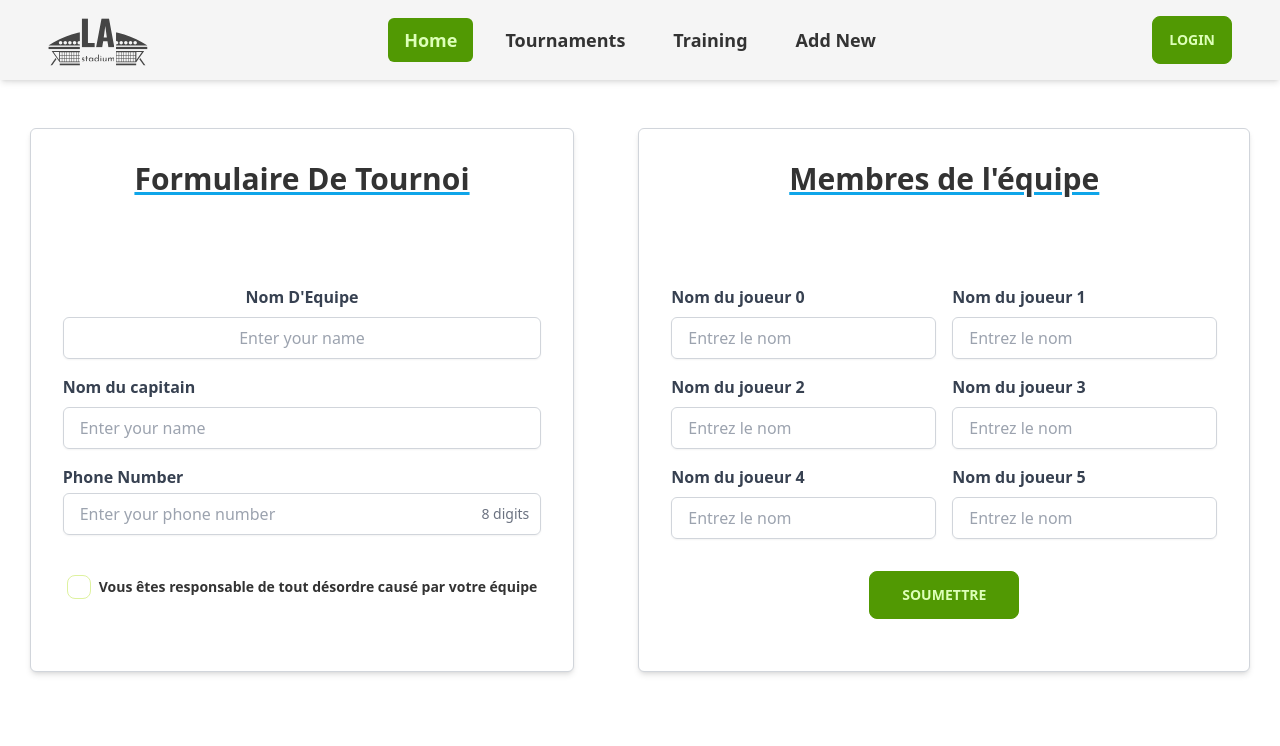
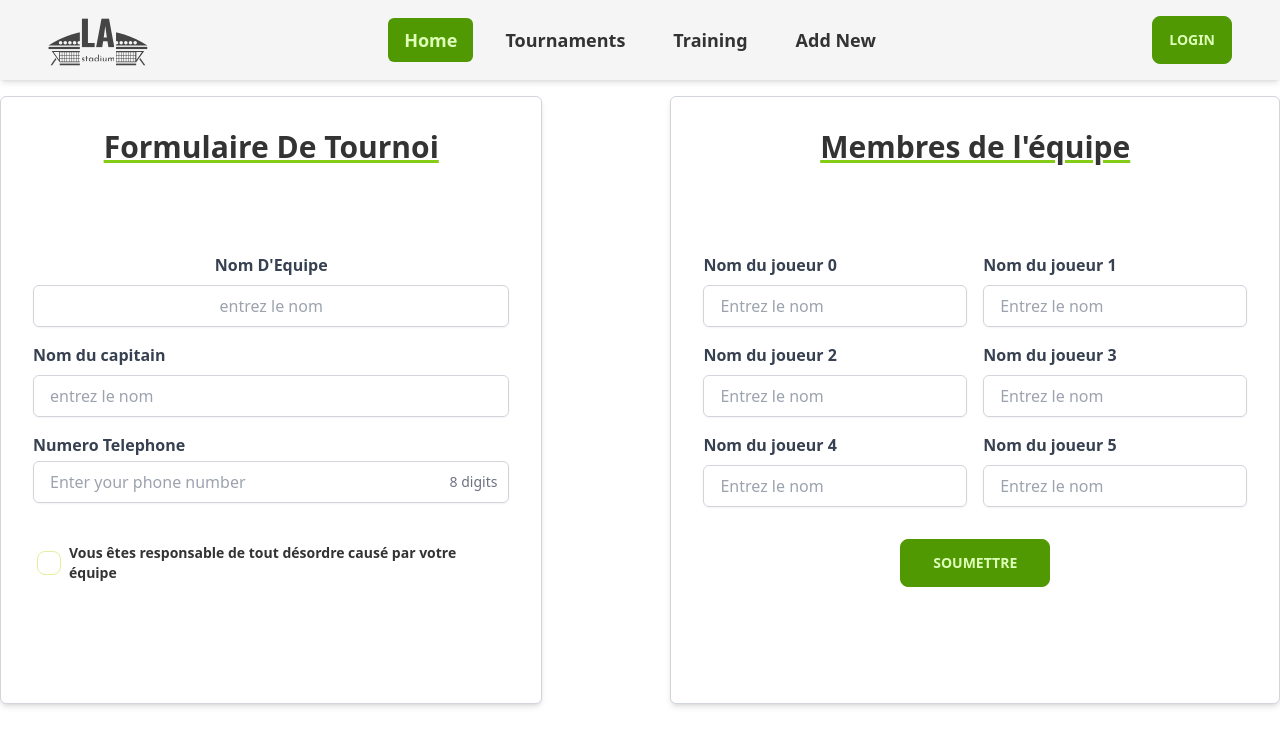
Before and after one commit to azizsrarfi248/LA-stadium, a Next.js app: page /tournaments in a window 1280 px wide. Shown: the top 746 px of the page. Built offline with nearby package versions, Linux system fonts and the light colour scheme.

Commit message:
starting backend

```diff
--- a/package.json
+++ b/package.json
@@ -9,13 +9,17 @@
     "lint": "next lint"
   },
   "dependencies": {
+    "@hookform/resolvers": "^3.1.0",
     "@next-auth/prisma-adapter": "^1.0.6",
     "@prisma/client": "^4.12.0",
     "daisyui": "^2.51.5",
     "next": "13.2.4",
     "next-auth": "^4.22.1",
     "react": "18.2.0",
-    "react-dom": "18.2.0"
+    "react-dom": "18.2.0",
+    "react-hook-form": "^7.44.3",
+    "yup": "^1.2.0",
+    "zod": "^3.21.4"
   },
   "devDependencies": {
     "autoprefixer": "^10.4.14",
--- a/src/components/tournament/players-info.jsx
+++ b/src/components/tournament/players-info.jsx
@@ -4,11 +4,11 @@ import React from "react";
  * The form includes six input fields for entering player names.
  * The component returns the entered player names when the form is submitted.
  */
-const PlayersInfo = () => {
+const PlayersInfo = ({ formMethods }) => {
   return (
     <div className="min-w-[450px] bg-white p-8 border border-gray-300 rounded-md shadow-md">
       {/* Title */}
-      <h2 className="text-3xl font-bold mb-6 font text-center underline decoration-sky-500">
+      <h2 className="text-3xl font-bold mb-6 font text-center underline decoration-lime-500">
         Membres de l'équipe
       </h2>
       <div className="py-16">
--- a/src/components/tournament/team-info.jsx
+++ b/src/components/tournament/team-info.jsx
@@ -6,10 +6,10 @@
  * import TeamInfo from '@/components/tournament/team-info'
  * <TeamInfo />
  */
-const TeamInfo = () => {
+const TeamInfo = ({ register, errors }) => {
   return (
     <div className="min-w-[450px] bg-white p-8 border border-gray-300 rounded-md shadow-md">
-      <h2 className="text-3xl font-bold mb-6 font text-center underline decoration-sky-500">
+      <h2 className="text-3xl font-bold mb-6 font text-center underline decoration-lime-500">
         Formulaire De Tournoi
       </h2>
       <div className="py-16">
@@ -26,9 +26,10 @@ const TeamInfo = () => {
               type="text"
               id="Nom D'Equipe"
               name="name"
-              placeholder="Enter your name"
-              required
+              placeholder="entrez le nom"
+              {...register("teamName")}
             />
+            <p>{errors.teamName?.message}</p>
           </div>
         </div>
         <div className="mb-4">
@@ -44,19 +45,19 @@ const TeamInfo = () => {
               type="text"
               id="Nom D'Equipe"
               name="name"
-              placeholder="Enter your name"
+              placeholder="entrez le nom"
               required
             />
           </div>
         </div>
         <div className="mt-4">
           <label className="block font-semibold text-gray-700" htmlFor="phone">
-            Phone Number
+            Numero Telephone
           </label>
           <div className="mt-1 relative rounded-md shadow-sm">
             <input
               type="text"
-              name="phone"
+              name="Numero Telephone"
               id="phone"
               className="w-full px-4 py-2 rounded-md border border-gray-300 focus:outline-none focus:border-green-500"
               placeholder="Enter your phone number"
--- a/src/layouts/main-layout.jsx
+++ b/src/layouts/main-layout.jsx
@@ -4,7 +4,7 @@ const MainLayout = ({ children }) => {
   return (
     <>
       <Navbar />
-      <div className="">{children}</div>
+      <div>{children}</div>
     </>
   );
 };
--- a/src/pages/tournaments.jsx
+++ b/src/pages/tournaments.jsx
@@ -1,8 +1,19 @@
 import PlayersInfo from "@/components/tournament/players-info";
 import TeamInfo from "@/components/tournament/team-info";
 import Head from "next/head";
+import { useForm } from "react-hook-form";
+import { zodResolver } from "@hookform/resolvers/zod";
+import { tournamentRequestSchema } from "@/validation/tournamentRequest";
 
 export default function Tournaments() {
+  const {
+    register,
+    handleSubmit,
+    formState: { errors },
+  } = useForm({
+    resolver: zodResolver(tournamentRequestSchema),
+  });
+
   return (
     <>
       <Head>
@@ -13,8 +24,9 @@ export default function Tournaments() {
       </Head>
       <main>
         <form>
-          <div className="h-screen flex justify-center py-32 gap-16">
-            <TeamInfo />
+          <div className="h-screen flex justify-center py-24 gap-16">
+            <TeamInfo register={register} errors={errors} />
+            <p>{}</p>
             <PlayersInfo />
           </div>
         </form>
--- /dev/null
+++ b/src/validation/tournamentRequest.js
@@ -0,0 +1,59 @@
+const { z } = require("zod");
+
+// Phone number regex
+const phoneRegex = new RegExp(
+  /^([+]?[\s0-9]+)?(\d{3}|[(]?[0-9]+[)])?([-]?[\s]?[0-9])+$/
+);
+
+// Touranment Form schema
+export const tournamentRequestSchema = z.object({
+  teamName: z
+    .string({
+      required_error: "Le champ du nom de l'équipe est obligatoire.",
+    })
+    .min(2, "Le nom de l'équipe doit comporter au moins 2 caractères.")
+    .max(20, "Le nom de l'équipe ne doit pas dépasser 20 caractères."),
+  captinName: z
+    .string({
+      required_error: "Le champ du nom du capitaine est obligatoire.",
+    })
+    .min(2, "Le nom du capitaine doit comporter au moins 2 caractères.")
+    .max(20, "Le nom du capitaine ne doit pas dépasser 20 caractères."),
+  phone: z.string().regex(phoneRegex, "Numero telephone invalide."),
+  player0: z
+    .string({
+      required_error: "Le champ joueur 0 est obligatoire.",
+    })
+    .min(2, "Le joueur 0 doit comporter au moins 2 caractères.")
+    .max(20, "Le joueur 0 ne doit pas dépasser 20 caractères."),
+  player1: z
+    .string({
+      required_error: "Le champ joueur 1 est obligatoire.",
+    })
+    .min(2, "Le joueur 1 doit comporter au moins 2 caractères.")
+    .max(20, "Le joueur 1 ne doit pas dépasser 20 caractères."),
+  player2: z
+    .string({
+      required_error: "Le champ joueur 2 est obligatoire.",
+    })
+    .min(2, "Le joueur 2 doit comporter au moins 2 caractères.")
+    .max(20, "Le joueur 2 ne doit pas dépasser 20 caractères."),
+  player3: z
+    .string({
+      required_error: "Le champ joueur 3 est obligatoire.",
+    })
+    .min(2, "Le joueur 3 doit comporter au moins 2 caractères.")
+    .max(20, "Le joueur 3 ne doit pas dépasser 20 caractères."),
+  player4: z
+    .string({
+      required_error: "Le champ joueur 4 est obligatoire.",
+    })
+    .min(2, "Le joueur 4 doit comporter au moins 2 caractères.")
+    .max(20, "Le joueur 4 ne doit pas dépasser 20 caractères."),
+  player5: z
+    .string({
+      required_error: "Le champ joueur 5 est obligatoire.",
+    })
+    .min(2, "Le joueur 5 doit comporter au moins 2 caractères.")
+    .max(20, "Le joueur 5 ne doit pas dépasser 20 caractères."),
+});
```
Also changed, not shown: 1 other file (tests, documents, lock files or other folders).
